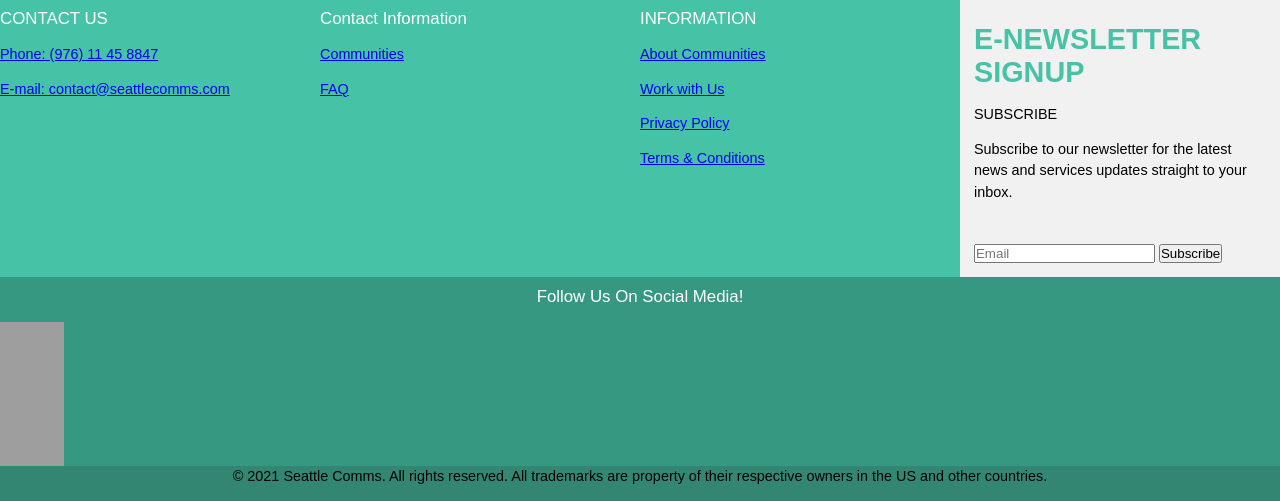
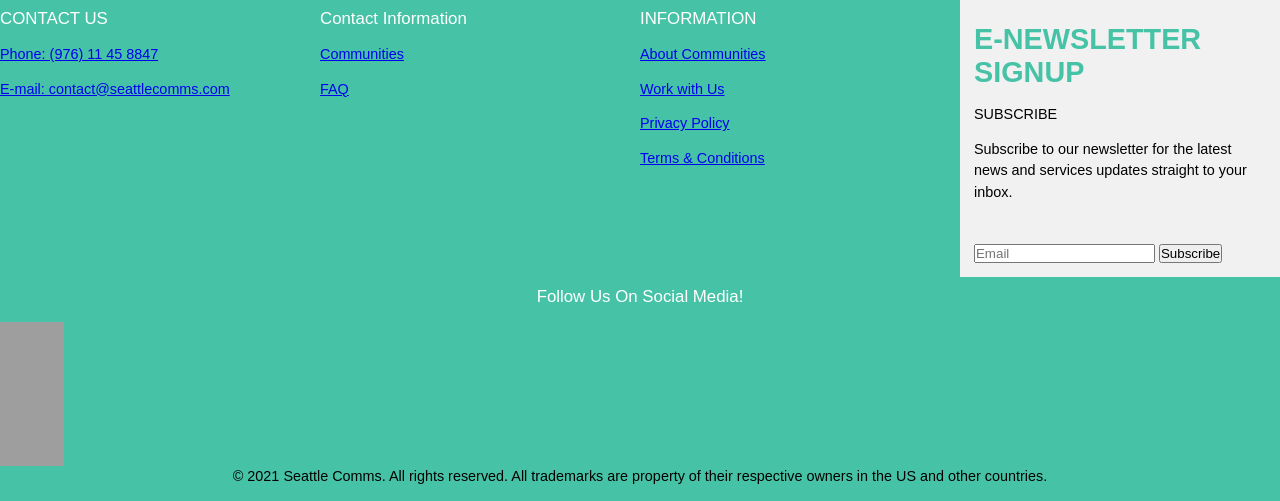
Before and after one commit to lhxo/it163group5communitysite, a PHP site: page / in a window 1280 px wide. Shown: the part 751-1252 px from the top of the page. Run offline with PHP 8.4, Linux system fonts and the light colour scheme; some libraries are stand-ins or nearby versions; grey boxes are pictures that could not be loaded.

Commit message:
Change the background color

```diff
--- a/css/styles.css
+++ b/css/styles.css
@@ -190,7 +190,7 @@ footer {
 }
 
 .social {
-    background-color: #379882;
+    background-color: #46C3A6;
     grid-column: span 12;
     text-align: center;
 }
@@ -217,7 +217,7 @@ footer {
 }
 
 .copyright {
-    background-color: #328672;
+    background-color: #46C3A6;
     grid-column: span 12;
     text-align: center;
     padding: auto 0;
```
